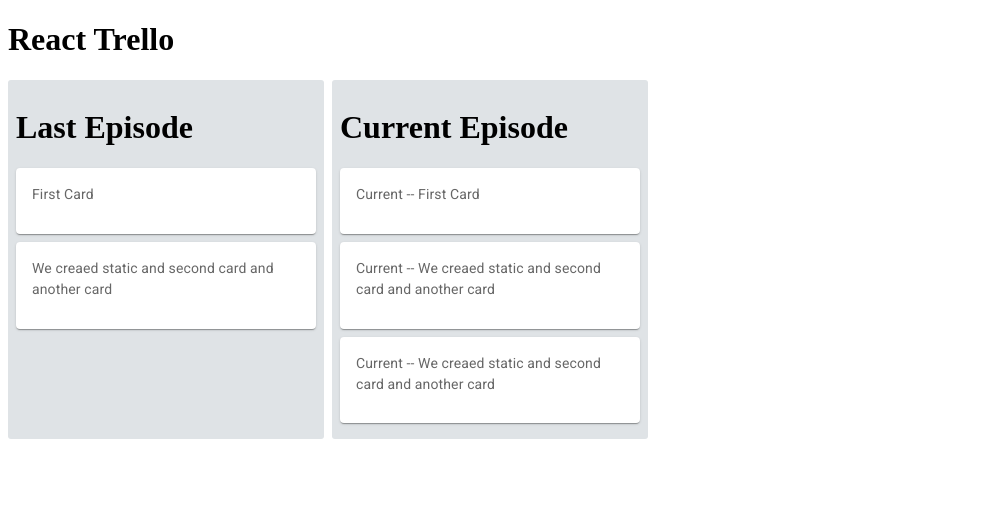
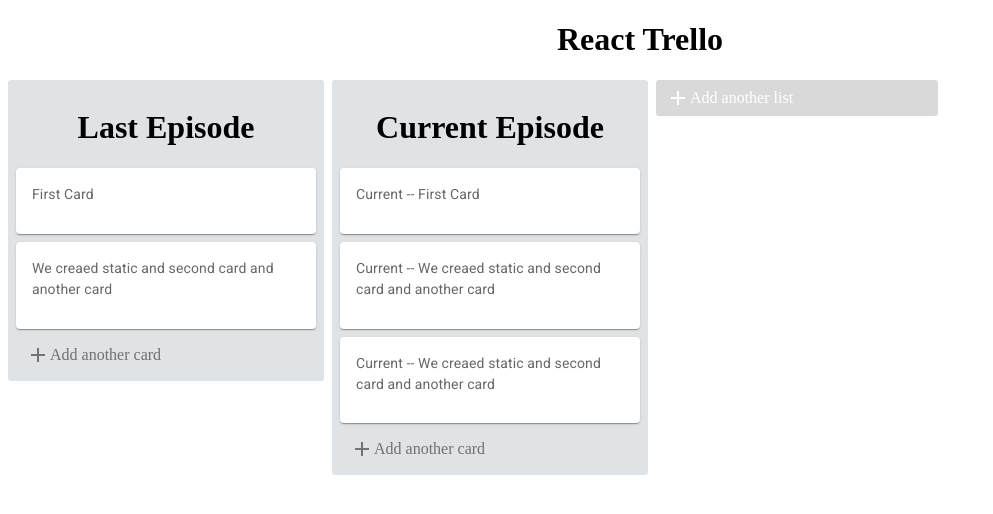
Before and after one commit to Jaysojitra13/react-trello, a React (Create React App) app: page / in a window 1280 px wide. Shown: the top 514 px of the page, without its empty margins (0-993 px from the left). Built offline with nearby package versions, Linux system fonts and the light colour scheme.

Commit message:
set redux-reducer

```diff
--- a/package.json
+++ b/package.json
@@ -20,6 +20,7 @@
     "react-dom": "^18.2.0",
     "react-redux": "^8.0.5",
     "react-scripts": "5.0.1",
+    "react-textarea-autosize": "^8.5.3",
     "redux": "^4.2.1",
     "web-vitals": "^2.1.4"
   },
--- a/src/components/App.js
+++ b/src/components/App.js
@@ -1,22 +1,26 @@
 import React, { useReducer } from "react";
+import { useSelector } from "react-redux";
 import TrelloList from "./TrelloList";
 import listReducer, { initialState } from "../store/reducers/listReducer";
+import TrelloActionButton from "./TrelloActionButton";
 
-function App() {
-  const [state, dispatch] = useReducer(listReducer, initialState);
+const App = () => {
+  let trello = useSelector((state) => state.lists);
 
-  console.log("asdf => ", state);
   return (
     <div className="App">
-      <h1 className="title">React Trello</h1>
+      <h1 className="title" style={{ textAlign: "center " }}>
+        React Trello
+      </h1>
       <div style={styles.container}>
-        {state.map((list) => (
+        {trello.map((list) => (
           <TrelloList key={list.id} title={list.title} cards={list.cards} />
         ))}
+        <TrelloActionButton list />
       </div>
     </div>
   );
-}
+};
 
 const styles = {
   container: {
--- a/src/components/TrelloActionButton.js
+++ b/src/components/TrelloActionButton.js
@@ -1,22 +1,246 @@
-import React from "react";
+import React, { useState, useReducer } from "react";
+import { connect, useDispatch, useSelector } from "react-redux";
+import { addList } from "../store/actions";
+import Icon from "@mui/material/Icon";
+import Button from "@mui/material/Button";
+import TextArea from "react-textarea-autosize";
+import Card from "@mui/material/Card";
+import listReducer, { initialState } from "../store/reducers/listReducer";
 
-class TrelloActionButton extends React.Component {
+// class TrelloActionButton1 extends React.Component {
+//   state = {
+//     isFormOpen: false,
+//     text: "",
+//   };
 
-  renderAddButton () => {
-    const { list } = this.props;
-    const buttonText = list ? "Add another list" ? "Add another card";
+//   openForm = () => {
+//     this.setState({
+//       isFormOpen: true,
+//     });
+//   };
+
+//   closeForm = () => {
+//     this.setState({
+//       isFormOpen: false,
+//     });
+//   };
+
+//   handleInputChange = (e) => {
+//     this.setState({
+//       text: e.target.value,
+//     });
+//   };
+
+//   handleAddList = () => {
+//     const { dispatch } = this.props;
+//     const { text } = this.state;
+
+//     if (text) {
+//       dispatch(addList(text));
+//     }
+
+//     return;
+//   };
+
+//   renderAddButton = () => {
+//     const { list } = this.props;
+//     const buttonText = list ? "Add another list" : "Add another card";
+//     const opacity = list ? 1 : 0.5;
+//     const color = list ? "white" : "inherit";
+//     const backgroundColor = list ? "rgba(0,0,0,.15)" : "inherit";
+
+//     return (
+//       <div
+//         style={{ ...styles.cotainer, opacity, color, backgroundColor }}
+//         onClick={this.openForm}
+//       >
+//         <Icon>add</Icon>
+//         <p>{buttonText}</p>
+//       </div>
+//     );
+//   };
+
+//   renderForm = () => {
+//     const { list } = this.props;
+
+//     const buttonTitle = list ? "Add List" : "Add Card";
+//     const placeholder = list
+//       ? "Enter list title..."
+//       : "Enter title for this card...";
+//     return (
+//       <div>
+//         <Card
+//           style={{
+//             overflow: "visible",
+//             minHeight: 80,
+//             minWidth: 272,
+//             padding: "6px 8px 2px",
+//           }}
+//         >
+//           <TextArea
+//             placeholder={placeholder}
+//             autoFocus
+//             onBlur={this.closeForm}
+//             value={this.state.text}
+//             onChange={this.handleInputChange}
+//             style={{
+//               resize: "none",
+//               width: "100%",
+//               outline: "none",
+//               border: "none",
+//             }}
+//           />
+//         </Card>
+
+//         <div style={styles.formButtonGroup}>
+//           <Button
+//             onMouseDown={this.handleAddList}
+//             variant="contained"
+//             style={{ color: "white", backgroundColor: "#5aac44" }}
+//           >
+//             {" "}
+//             {buttonTitle}{" "}
+//           </Button>
+//           <Icon
+//             style={{ marginLeft: 8, cursor: "pointer" }}
+//             onClick={this.closeForm}
+//           >
+//             close
+//           </Icon>
+//         </div>
+//       </div>
+//     );
+//   };
+//   render() {
+//     return this.state.isFormOpen ? this.renderForm() : this.renderAddButton();
+//   }
+// }
+
+const TrelloActionButton = ({ list }) => {
+  let dispath = useDispatch();
+
+  const [stateDetails, setStateDetails] = useState({
+    isFormOpen: false,
+    text: "",
+  });
+
+  let state = useSelector((state) => state.lists);
+
+  const openForm = () => {
+    setStateDetails({
+      ...stateDetails,
+      isFormOpen: true,
+    });
+  };
+
+  const closeForm = () => {
+    setStateDetails({
+      ...stateDetails,
+      isFormOpen: false,
+    });
+  };
+
+  const handleInputChange = (e) => {
+    setStateDetails({
+      ...stateDetails,
+      text: e.target.value,
+    });
+  };
+
+  const handleAddList = () => {
+    const { text } = stateDetails;
+
+    if (text) {
+      dispath(addList(text));
+    }
+
+    setStateDetails({ ...stateDetails, isFormOpen: false });
+  };
+
+  const renderAddButton = () => {
+    const buttonText = list ? "Add another list" : "Add another card";
+    const opacity = list ? 1 : 0.5;
+    const color = list ? "white" : "inherit";
+    const backgroundColor = list ? "rgba(0,0,0,.15)" : "inherit";
 
     return (
-      <div>
+      <div
+        style={{ ...styles.cotainer, opacity, color, backgroundColor }}
+        onClick={openForm}
+      >
         <Icon>add</Icon>
         <p>{buttonText}</p>
       </div>
-    )
+    );
   };
 
-  render() {
-    return null;
-  }
-}
+  const renderForm = () => {
+    const buttonTitle = list ? "Add List" : "Add Card";
+    const placeholder = list
+      ? "Enter list title..."
+      : "Enter title for this card...";
+    return (
+      <div>
+        <Card
+          style={{
+            overflow: "visible",
+            minHeight: 80,
+            minWidth: 272,
+            padding: "6px 8px 2px",
+          }}
+        >
+          <textarea
+            placeholder={placeholder}
+            autoFocus
+            // onBlur={closeForm}
+            value={stateDetails.text}
+            onChange={handleInputChange}
+            style={{
+              resize: "none",
+              width: "100%",
+              outline: "none",
+              border: "none",
+            }}
+          />
+        </Card>
 
+        <div style={styles.formButtonGroup}>
+          <Button
+            onClick={handleAddList}
+            variant="contained"
+            style={{ color: "white", backgroundColor: "#5aac44" }}
+          >
+            {" "}
+            {buttonTitle}{" "}
+          </Button>
+          <Icon
+            style={{ marginLeft: 8, cursor: "pointer" }}
+            onClick={closeForm}
+          >
+            close
+          </Icon>
+        </div>
+      </div>
+    );
+  };
+
+  return stateDetails.isFormOpen ? renderForm() : renderAddButton();
+};
+const styles = {
+  cotainer: {
+    display: "flex",
+    alignItems: "center",
+    cursor: "pointer",
+    borderRadius: 3,
+    height: 36,
+    width: 272,
+    paddingLeft: 10,
+  },
+  formButtonGroup: {
+    marginTop: 8,
+    display: "flex",
+    alignItems: "center",
+  },
+};
+// export default connect()(TrelloActionButton);
 export default TrelloActionButton;
--- a/src/components/TrelloList.js
+++ b/src/components/TrelloList.js
@@ -1,5 +1,6 @@
 import React from "react";
 import TrelloCard from "./TrelloCard";
+import TrelloActionButton from "./TrelloActionButton";
 
 const styles = {
   container: {
@@ -8,16 +9,18 @@
     width: 300,
     padding: 8,
     marginRight: 8,
+    height: "100%",
   },
 };
 
 const TrelloList = ({ title, cards }) => {
   return (
     <div style={styles.container}>
-      <h1> {title} </h1>
+      <h1 style={{ textAlign: "center" }}> {title} </h1>
       {cards?.map((card) => (
         <TrelloCard key={card.id} text={card.text} />
       ))}
+      <TrelloActionButton />
     </div>
   );
 };
--- /dev/null
+++ b/src/store/actions/index.js
@@ -0,0 +1,5 @@
+export * from "./listActions";
+export const CONSTANTS = {
+  ADD_CARD: "ADD_CARD",
+  ADD_LIST: "ADD_LIST",
+};
--- /dev/null
+++ b/src/store/actions/listActions.js
@@ -0,0 +1,8 @@
+import { CONSTANTS } from "../actions";
+
+export const addList = (title) => {
+  return {
+    type: CONSTANTS.ADD_LIST,
+    payload: title,
+  };
+};
--- a/src/store/reducers/listReducer.js
+++ b/src/store/reducers/listReducer.js
@@ -1,3 +1,5 @@
+import { CONSTANTS } from "../actions";
+
 export const initialState = [
   {
     id: 0,
@@ -35,6 +37,13 @@
 
 const listReducer = (state = initialState, action) => {
   switch (action.type) {
+    case CONSTANTS.ADD_LIST:
+      const newList = {
+        id: state.length + 1,
+        cards: [],
+        title: action.payload,
+      };
+      return [...state, newList];
     default:
       return state;
   }
```
Also changed, not shown: 1 other file (tests, documents, lock files or other folders).
